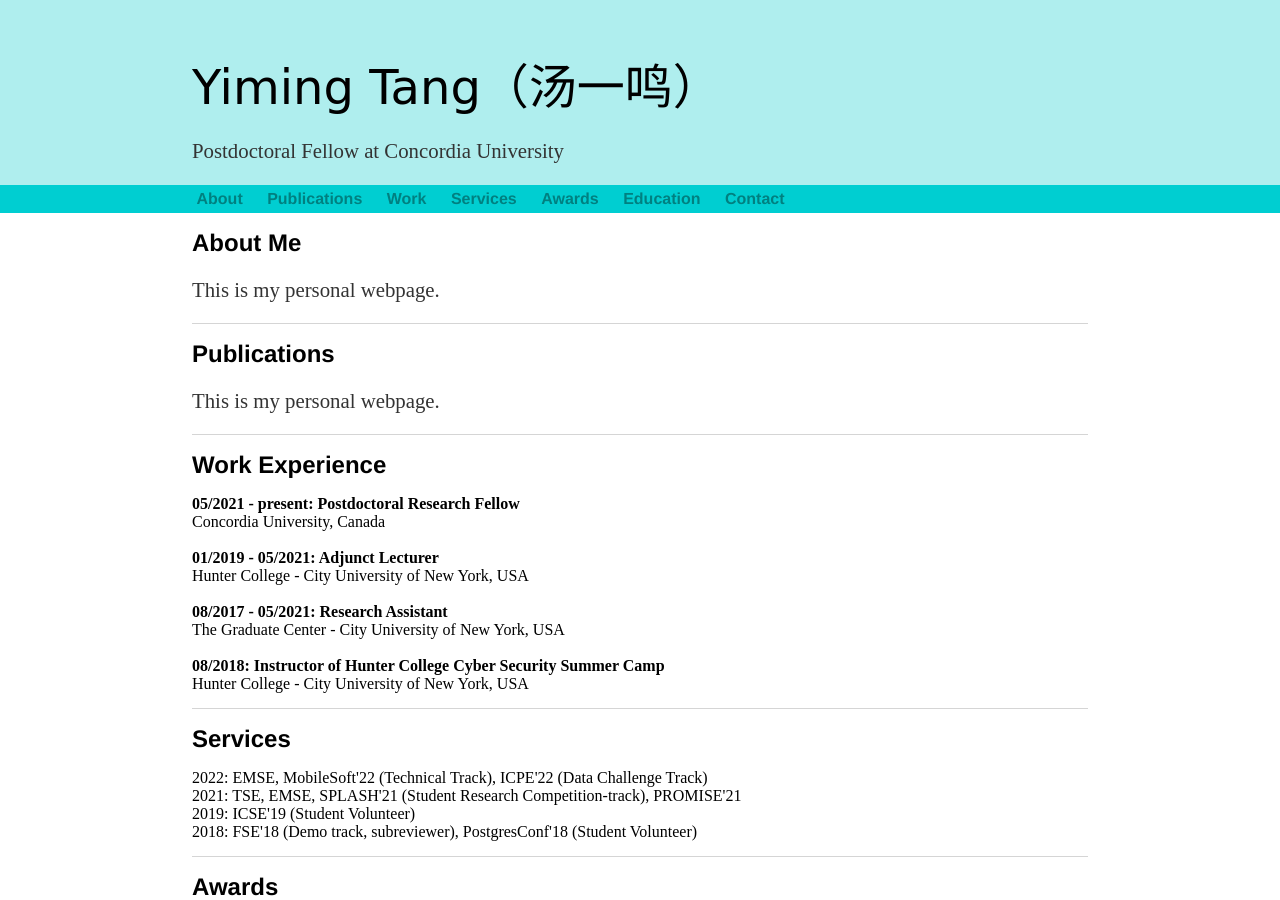
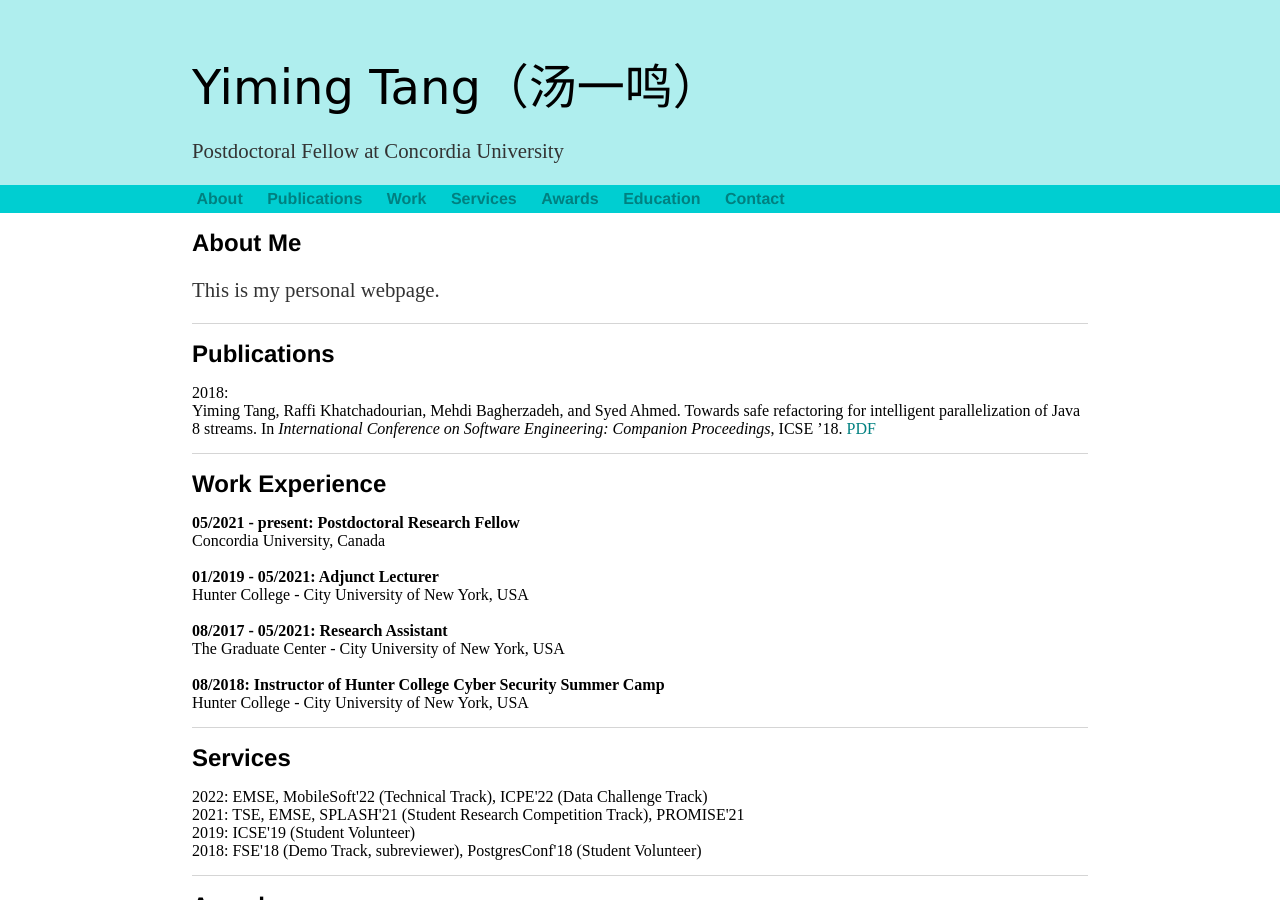
Before and after one commit to yiming-tang-cs/yiming-tang-cs.github.io, a Jekyll site: the page built from index.html, in a window 1280 px wide and 900 px high. Built offline with Jekyll 4.4.1, drawn with Linux system fonts in a browser that asks for light colours.

Commit message:
Update index.html

```diff
--- a/index.html
+++ b/index.html
@@ -10,7 +10,9 @@ title: Yiming Tang's personal webpage
 
 <div id="publications">
     <h1>Publications</h1>
-    <p>This is my personal webpage.</p>
+
+    2018: <br/>
+    Yiming Tang, Raffi Khatchadourian, Mehdi Bagherzadeh, and Syed Ahmed. Towards safe refactoring for intelligent parallelization of Java 8 streams. In <i>International Conference on Software Engineering: Companion Proceedings</i>, ICSE ’18. <a href="https://dl.acm.org/doi/pdf/10.1145/3183440.3195098?casa_token=49U0bOCiWp8AAAAA:FsonpqG1LQCaqC4FjYGFAC3bSAHfqIrw6m8sdVZ8OdzjuhU5A5KZ0iEFfdqrW8G0K-2dK3jgi2oHXA">PDF</a>
 </div>
 
 <div id="work">
@@ -35,9 +37,9 @@ title: Yiming Tang's personal webpage
 <div id="services">
     <h1>Services</h1>
     2022: EMSE, MobileSoft'22 (Technical Track), ICPE'22 (Data Challenge Track)<br/>
-    2021: TSE, EMSE, SPLASH'21 (Student Research Competition-track), PROMISE'21<br/>
+    2021: TSE, EMSE, SPLASH'21 (Student Research Competition Track), PROMISE'21<br/>
     2019: ICSE'19 (Student Volunteer)<br/>
-    2018: FSE'18 (Demo track, subreviewer), PostgresConf'18 (Student Volunteer)<br/>
+    2018: FSE'18 (Demo Track, subreviewer), PostgresConf'18 (Student Volunteer)<br/>
 </div>
 
 <div id="awards">
```
